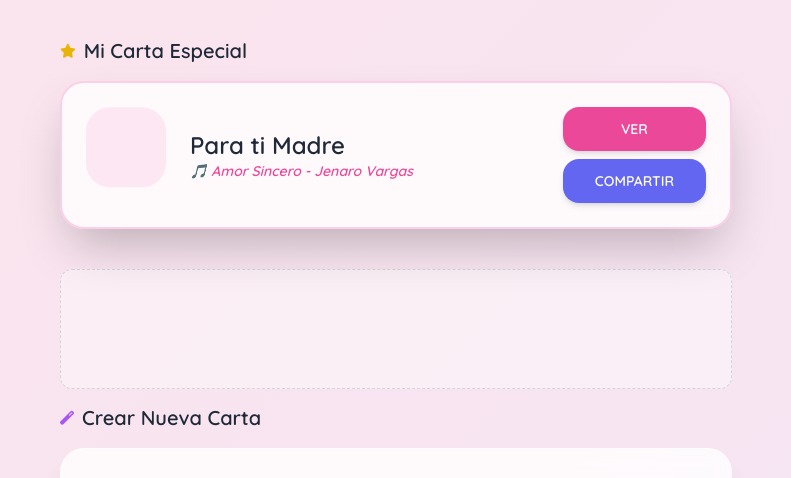
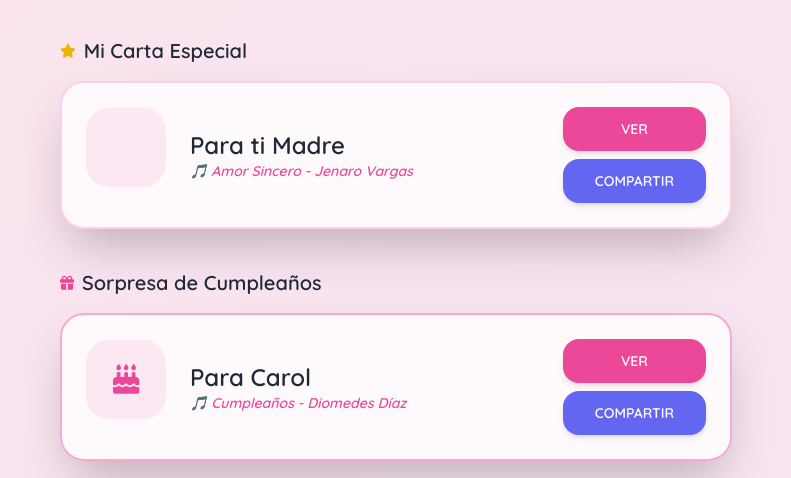
Before and after one commit to cartas-magicas-ai/cartas-magicas, a plain HTML site: page index.html in a window 1280 px wide. Shown: the part 277-755 px from the top of the page, without its empty margins (244-1035 px from the left). Drawn offline with nearby package versions, Linux system fonts and the light colour scheme; some icons are missing.

Commit message:
Add birthday card section for Carol
Added a new birthday card section for Carol with a corresponding button to view and share the card.

```diff
--- a/index.html
+++ b/index.html
@@ -97,6 +97,32 @@
                             VER
                         </button>
                         <button onclick="compartirUniversal('Para ti Madre', 'madres.html')" class="bg-indigo-500 hover:bg-indigo-600 text-white font-bold py-3 px-8 rounded-2xl transition-all shadow-md text-sm">
+                            COMPARTIR
+                        </button>
+                    </div>
+                </div>
+            </div>
+        </section>
+
+        <!-- SECCIÓN NUEVA: CARTA DE CAROL -->
+        <section class="mb-10">
+            <h2 class="text-xl font-bold text-gray-800 mb-4 flex items-center">
+                <i class="fas fa-gift text-pink-500 mr-2 text-sm"></i> Sorpresa de Cumpleaños
+            </h2>
+            <div class="glass rounded-3xl p-6 shadow-2xl border-2 border-pink-300 relative overflow-hidden">
+                <div class="flex flex-col md:flex-row items-center gap-6">
+                    <div class="w-20 h-20 bg-pink-100 rounded-3xl flex items-center justify-center text-pink-500 text-3xl envelope-anim">
+                        <i class="fas fa-birthday-cake"></i>
+                    </div>
+                    <div class="flex-1 text-center md:text-left">
+                        <h3 class="text-2xl font-bold text-gray-800">Para Carol</h3>
+                        <p class="text-pink-500 font-semibold italic text-sm">🎵 Cumpleaños - Diomedes Díaz</p>
+                    </div>
+                    <div class="flex flex-col gap-2 w-full md:w-auto">
+                        <button onclick="window.location.href='jefe.html'" class="bg-pink-500 hover:bg-pink-600 text-white font-bold py-3 px-8 rounded-2xl transition-all shadow-md text-sm">
+                            VER
+                        </button>
+                        <button onclick="compartirUniversal('Feliz Cumpleaños Carol', 'jefe.html')" class="bg-indigo-500 hover:bg-indigo-600 text-white font-bold py-3 px-8 rounded-2xl transition-all shadow-md text-sm">
                             COMPARTIR
                         </button>
                     </div>
```
